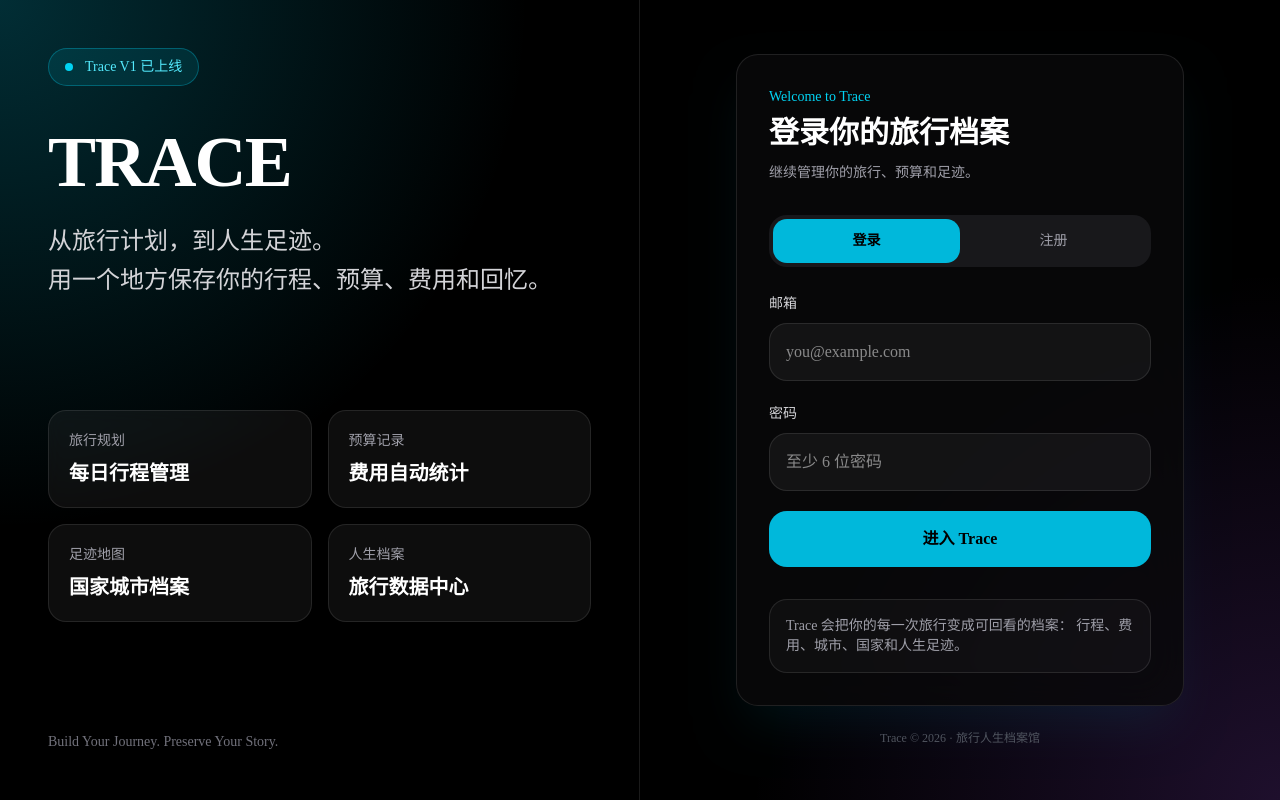
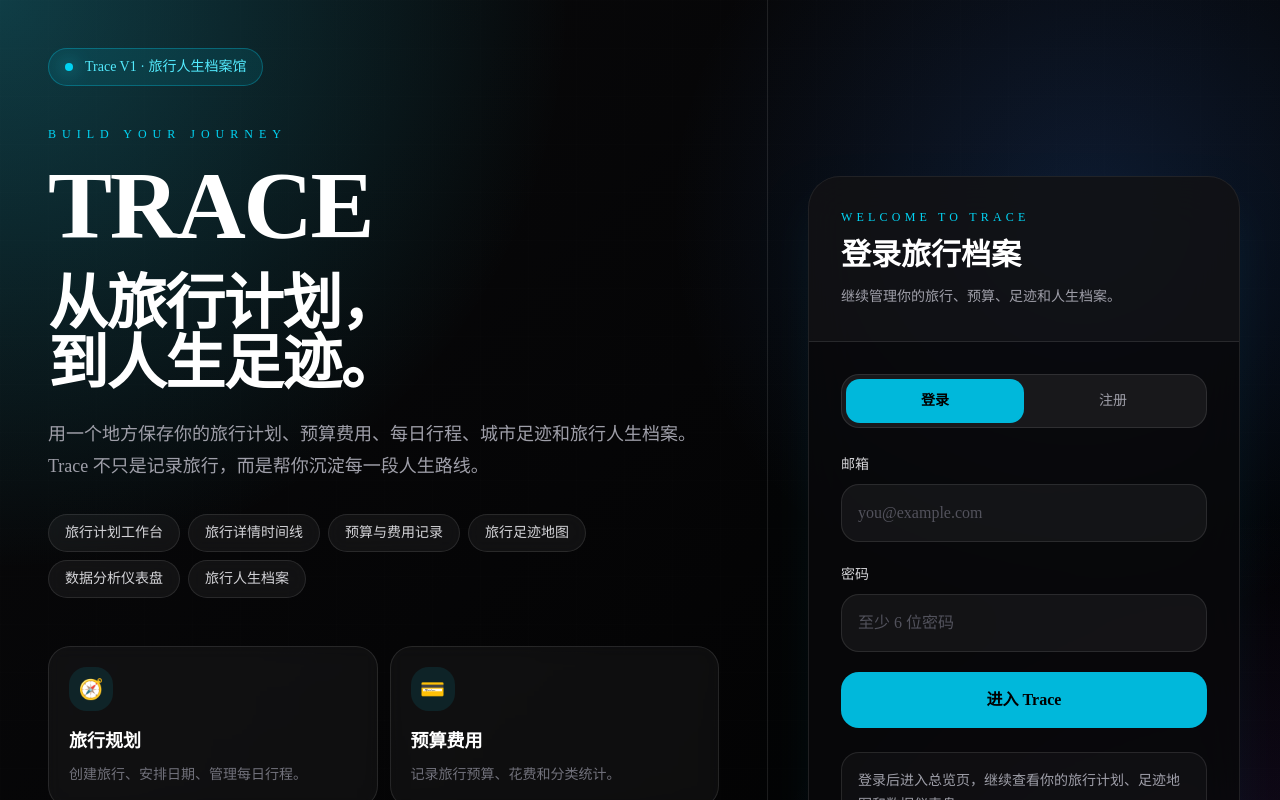
Before and after one commit to manruiwu06-design/Repository-name-trace-app, a Next.js app: page / in a window 1280 px wide. Shown: the top 800 px of the page. Built offline with nearby package versions, Linux system fonts and the light colour scheme; no server answers.

Commit message:
Optimize landing login page

```diff
--- a/app/page.tsx
+++ b/app/page.tsx
@@ -1,17 +1,58 @@
 "use client";
 
-import { useEffect, useState } from "react";
+import { type FormEvent, useEffect, useState } from "react";
 import { useRouter } from "next/navigation";
 import { supabase } from "@/lib/supabase";
+
+type AuthMode = "login" | "register";
+
+type AuthMessage = {
+  type: "success" | "error";
+  text: string;
+};
+
+const featureCards = [
+  {
+    title: "旅行规划",
+    desc: "创建旅行、安排日期、管理每日行程。",
+    icon: "🧭",
+  },
+  {
+    title: "预算费用",
+    desc: "记录旅行预算、花费和分类统计。",
+    icon: "💳",
+  },
+  {
+    title: "足迹地图",
+    desc: "把去过的国家和城市点亮成地图。",
+    icon: "🗺️",
+  },
+  {
+    title: "人生档案",
+    desc: "沉淀每一次旅行，形成长期旅行档案。",
+    icon: "✨",
+  },
+];
+
+const productPoints = [
+  "旅行计划工作台",
+  "旅行详情时间线",
+  "预算与费用记录",
+  "旅行足迹地图",
+  "数据分析仪表盘",
+  "旅行人生档案",
+];
 
 export default function Home() {
   const router = useRouter();
 
-  const [mode, setMode] = useState<"login" | "register">("login");
+  const [mode, setMode] = useState<AuthMode>("login");
   const [email, setEmail] = useState("");
   const [password, setPassword] = useState("");
 
+  const [checkingSession, setCheckingSession] = useState(true);
   const [loading, setLoading] = useState(false);
+  const [message, setMessage] = useState<AuthMessage | null>(null);
 
   useEffect(() => {
     checkUser();
@@ -21,142 +62,212 @@ export default function Home() {
     const { data } = await supabase.auth.getUser();
 
     if (data.user) {
-      router.push("/overview");
-    }
+      router.replace("/overview");
+      return;
     }
 
-  async function handleSubmit(e: React.FormEvent) {
+    setCheckingSession(false);
+  }
+
+  function switchMode(nextMode: AuthMode) {
+    setMode(nextMode);
+    setMessage(null);
+  }
+
+  async function handleSubmit(e: FormEvent<HTMLFormElement>) {
     e.preventDefault();
 
-    if (!email || !password) {
-      alert("请填写邮箱和密码");
+    const cleanEmail = email.trim();
+
+    if (!cleanEmail || !password) {
+      setMessage({
+        type: "error",
+        text: "请填写邮箱和密码。",
+      });
       return;
     }
 
     if (password.length < 6) {
-      alert("密码至少需要 6 位");
+      setMessage({
+        type: "error",
+        text: "密码至少需要 6 位。",
+      });
       return;
     }
 
     setLoading(true);
+    setMessage(null);
 
     if (mode === "register") {
       const { error } = await supabase.auth.signUp({
-        email,
+        email: cleanEmail,
         password,
       });
 
       setLoading(false);
 
       if (error) {
-        alert(error.message);
+        setMessage({
+          type: "error",
+          text: error.message,
+        });
         return;
       }
 
-      alert("注册成功，请登录");
+      setMessage({
+        type: "success",
+        text: "注册成功，请使用刚才的邮箱和密码登录。",
+      });
+
       setMode("login");
+      setPassword("");
       return;
     }
 
     const { error } = await supabase.auth.signInWithPassword({
-      email,
+      email: cleanEmail,
       password,
     });
 
     setLoading(false);
 
     if (error) {
-      alert(error.message);
+      setMessage({
+        type: "error",
+        text: error.message,
+      });
       return;
     }
 
     router.push("/overview");
   }
 
+  if (checkingSession) {
     return (
-    <main className="min-h-screen bg-black text-white overflow-hidden">
-      <div className="absolute inset-0 bg-[radial-gradient(circle_at_top_left,rgba(6,182,212,0.25),transparent_35%),radial-gradient(circle_at_bottom_right,rgba(168,85,247,0.18),transparent_35%)]" />
-
-      <div className="relative min-h-screen grid lg:grid-cols-2">
-        <section className="hidden lg:flex flex-col justify-between p-12 border-r border-white/10">
-          <div>
-            <div className="inline-flex items-center gap-3 rounded-full border border-cyan-400/30 bg-cyan-400/10 px-4 py-2 text-sm text-cyan-300">
-              <span className="h-2 w-2 rounded-full bg-cyan-400" />
-              Trace V1 已上线
+      <main className="flex min-h-screen items-center justify-center bg-black text-white">
+        <div className="text-center">
+          <div className="mx-auto flex h-16 w-16 items-center justify-center rounded-3xl bg-cyan-500 text-3xl font-black text-black shadow-[0_0_40px_rgba(34,211,238,0.25)]">
+            T
           </div>
 
-            <h1 className="mt-10 text-7xl font-bold tracking-tight">
+          <p className="mt-5 text-sm text-zinc-400">正在进入 Trace...</p>
+        </div>
+      </main>
+    );
+  }
+
+  return (
+    <main className="relative min-h-screen overflow-hidden bg-black text-white">
+      <div className="absolute inset-0 bg-[radial-gradient(circle_at_top_left,_rgba(34,211,238,0.26),_transparent_34%),radial-gradient(circle_at_85%_20%,_rgba(59,130,246,0.18),_transparent_30%),radial-gradient(circle_at_bottom_right,_rgba(168,85,247,0.16),_transparent_34%),linear-gradient(135deg,_#09090b,_#000000)]" />
+      <div className="absolute inset-0 bg-[linear-gradient(rgba(255,255,255,0.035)_1px,_transparent_1px),linear-gradient(90deg,_rgba(255,255,255,0.035)_1px,_transparent_1px)] bg-[size:48px_48px] opacity-20" />
+
+      <div className="relative grid min-h-screen lg:grid-cols-[1.2fr_0.8fr]">
+        <section className="flex flex-col justify-between border-white/10 px-5 py-8 sm:px-8 lg:border-r lg:p-12">
+          <div>
+            <div className="inline-flex items-center gap-3 rounded-full border border-cyan-400/30 bg-cyan-400/10 px-4 py-2 text-xs font-medium text-cyan-300 sm:text-sm">
+              <span className="h-2 w-2 rounded-full bg-cyan-400 shadow-[0_0_18px_rgba(34,211,238,0.9)]" />
+              Trace V1 · 旅行人生档案馆
+            </div>
+
+            <div className="mt-10 max-w-4xl">
+              <p className="text-xs uppercase tracking-[0.5em] text-cyan-400">
+                Build Your Journey
+              </p>
+
+              <h1 className="mt-4 text-6xl font-black tracking-tight sm:text-7xl lg:text-8xl">
                 TRACE
               </h1>
 
-            <p className="mt-6 max-w-xl text-2xl leading-relaxed text-zinc-300">
-              从旅行计划，到人生足迹。
+              <h2 className="mt-5 text-3xl font-black tracking-tight sm:text-5xl lg:text-6xl">
+                从旅行计划，
                 <br />
-              用一个地方保存你的行程、预算、费用和回忆。
+                到人生足迹。
+              </h2>
+
+              <p className="mt-6 max-w-2xl text-base leading-8 text-zinc-400 sm:text-lg">
+                用一个地方保存你的旅行计划、预算费用、每日行程、城市足迹和旅行人生档案。
+                Trace 不只是记录旅行，而是帮你沉淀每一段人生路线。
               </p>
             </div>
 
-          <div className="grid grid-cols-2 gap-4">
-            <div className="rounded-2xl border border-white/10 bg-white/5 p-5 backdrop-blur">
-              <p className="text-sm text-zinc-400">旅行规划</p>
-              <h3 className="mt-2 text-xl font-semibold">每日行程管理</h3>
-            </div>
-
-            <div className="rounded-2xl border border-white/10 bg-white/5 p-5 backdrop-blur">
-              <p className="text-sm text-zinc-400">预算记录</p>
-              <h3 className="mt-2 text-xl font-semibold">费用自动统计</h3>
-            </div>
-
-            <div className="rounded-2xl border border-white/10 bg-white/5 p-5 backdrop-blur">
-              <p className="text-sm text-zinc-400">足迹地图</p>
-              <h3 className="mt-2 text-xl font-semibold">国家城市档案</h3>
-            </div>
-
-            <div className="rounded-2xl border border-white/10 bg-white/5 p-5 backdrop-blur">
-              <p className="text-sm text-zinc-400">人生档案</p>
-              <h3 className="mt-2 text-xl font-semibold">旅行数据中心</h3>
+            <div className="mt-8 flex flex-wrap gap-2">
+              {productPoints.map((point) => (
+                <span
+                  key={point}
+                  className="rounded-full border border-white/10 bg-white/5 px-4 py-2 text-sm text-zinc-300 backdrop-blur"
+                >
+                  {point}
+                </span>
+              ))}
             </div>
           </div>
 
-          <p className="text-sm text-zinc-500">
-            Build Your Journey. Preserve Your Story.
+          <div className="mt-10 grid gap-3 sm:grid-cols-2 lg:mt-12">
+            {featureCards.map((item) => (
+              <div
+                key={item.title}
+                className="rounded-3xl border border-white/10 bg-white/[0.045] p-5 backdrop-blur transition hover:border-cyan-400/30 hover:bg-white/[0.07]"
+              >
+                <div className="flex h-11 w-11 items-center justify-center rounded-2xl bg-cyan-400/10 text-xl">
+                  {item.icon}
+                </div>
+
+                <h3 className="mt-4 text-lg font-bold">{item.title}</h3>
+
+                <p className="mt-2 text-sm leading-6 text-zinc-500">
+                  {item.desc}
+                </p>
+              </div>
+            ))}
+          </div>
+
+          <p className="mt-8 hidden text-sm text-zinc-600 lg:block">
+            Preserve Your Story. Archive Every Journey.
           </p>
         </section>
 
-        <section className="flex items-center justify-center px-6 py-12">
+        <section className="flex items-center justify-center px-5 py-10 sm:px-8 lg:px-10">
           <div className="w-full max-w-md">
-            <div className="mb-10 lg:hidden text-center">
-              <h1 className="text-5xl font-bold tracking-wider">TRACE</h1>
-              <p className="mt-3 text-zinc-400">
-                从旅行计划，到人生足迹
+            <div className="mb-6 text-center lg:hidden">
+              <div className="mx-auto flex h-16 w-16 items-center justify-center rounded-3xl bg-cyan-500 text-3xl font-black text-black">
+                T
+              </div>
+
+              <h1 className="mt-4 text-5xl font-black tracking-wider">
+                TRACE
+              </h1>
+
+              <p className="mt-3 text-sm text-zinc-400">
+                旅行人生档案馆
               </p>
             </div>
 
-            <div className="rounded-3xl border border-white/10 bg-zinc-950/80 p-8 shadow-2xl shadow-cyan-500/10 backdrop-blur-xl">
-              <div className="mb-8">
-                <p className="text-sm text-cyan-400">
+            <div className="overflow-hidden rounded-[2rem] border border-white/10 bg-zinc-950/85 shadow-2xl shadow-cyan-500/10 backdrop-blur-xl">
+              <div className="border-b border-white/10 bg-white/[0.03] p-6 sm:p-8">
+                <p className="text-xs uppercase tracking-[0.35em] text-cyan-400">
                   Welcome to Trace
                 </p>
 
-                <h2 className="mt-2 text-3xl font-bold">
-                  {mode === "login" ? "登录你的旅行档案" : "创建 Trace 账号"}
+                <h2 className="mt-3 text-3xl font-black">
+                  {mode === "login" ? "登录旅行档案" : "创建 Trace 账号"}
                 </h2>
 
-                <p className="mt-3 text-sm text-zinc-400">
+                <p className="mt-3 text-sm leading-6 text-zinc-400">
                   {mode === "login"
-                    ? "继续管理你的旅行、预算和足迹。"
-                    : "开始记录你的第一段旅程。"}
+                    ? "继续管理你的旅行、预算、足迹和人生档案。"
+                    : "从第一趟旅行开始，建立你的旅行人生档案。"}
                 </p>
               </div>
 
-              <div className="mb-6 grid grid-cols-2 rounded-2xl bg-zinc-900 p-1">
+              <div className="p-6 sm:p-8">
+                <div className="mb-6 grid grid-cols-2 rounded-2xl border border-white/10 bg-zinc-900 p-1">
                   <button
                     type="button"
-                  onClick={() => setMode("login")}
+                    onClick={() => switchMode("login")}
                     className={
                       mode === "login"
-                      ? "rounded-xl bg-cyan-500 py-3 text-sm font-semibold text-black"
-                      : "rounded-xl py-3 text-sm text-zinc-400 hover:text-white"
+                        ? "rounded-xl bg-cyan-500 py-3 text-sm font-black text-black"
+                        : "rounded-xl py-3 text-sm font-medium text-zinc-400 hover:text-white"
                     }
                   >
                     登录
@@ -164,46 +275,66 @@ export default function Home() {
 
                   <button
                     type="button"
-                  onClick={() => setMode("register")}
+                    onClick={() => switchMode("register")}
                     className={
                       mode === "register"
-                      ? "rounded-xl bg-cyan-500 py-3 text-sm font-semibold text-black"
-                      : "rounded-xl py-3 text-sm text-zinc-400 hover:text-white"
+                        ? "rounded-xl bg-cyan-500 py-3 text-sm font-black text-black"
+                        : "rounded-xl py-3 text-sm font-medium text-zinc-400 hover:text-white"
                     }
                   >
                     注册
                   </button>
                 </div>
 
+                {message && (
+                  <div
+                    className={`mb-5 rounded-2xl border px-4 py-3 text-sm ${
+                      message.type === "success"
+                        ? "border-emerald-500/25 bg-emerald-500/10 text-emerald-300"
+                        : "border-red-500/25 bg-red-500/10 text-red-300"
+                    }`}
+                  >
+                    {message.text}
+                  </div>
+                )}
+
                 <form onSubmit={handleSubmit} className="space-y-5">
                   <div>
-                  <label className="text-sm text-zinc-300">邮箱</label>
+                    <label className="text-sm font-medium text-zinc-300">
+                      邮箱
+                    </label>
 
                     <input
                       type="email"
                       placeholder="you@example.com"
                       value={email}
                       onChange={(e) => setEmail(e.target.value)}
-                    className="mt-2 w-full rounded-2xl border border-white/10 bg-white/5 px-4 py-4 text-white outline-none transition focus:border-cyan-400"
+                      autoComplete="email"
+                      className="mt-2 w-full rounded-2xl border border-white/10 bg-white/5 px-4 py-4 text-white outline-none transition placeholder:text-zinc-600 focus:border-cyan-400"
                     />
                   </div>
 
                   <div>
-                  <label className="text-sm text-zinc-300">密码</label>
+                    <label className="text-sm font-medium text-zinc-300">
+                      密码
+                    </label>
 
                     <input
                       type="password"
                       placeholder="至少 6 位密码"
                       value={password}
                       onChange={(e) => setPassword(e.target.value)}
-                    className="mt-2 w-full rounded-2xl border border-white/10 bg-white/5 px-4 py-4 text-white outline-none transition focus:border-cyan-400"
+                      autoComplete={
+                        mode === "login" ? "current-password" : "new-password"
+                      }
+                      className="mt-2 w-full rounded-2xl border border-white/10 bg-white/5 px-4 py-4 text-white outline-none transition placeholder:text-zinc-600 focus:border-cyan-400"
                     />
                   </div>
 
                   <button
                     type="submit"
                     disabled={loading}
-                  className="w-full rounded-2xl bg-cyan-500 py-4 font-bold text-black transition hover:bg-cyan-400 disabled:opacity-50"
+                    className="w-full rounded-2xl bg-cyan-500 py-4 font-black text-black transition hover:bg-cyan-400 disabled:cursor-not-allowed disabled:opacity-50"
                   >
                     {loading
                       ? "处理中..."
@@ -213,11 +344,13 @@ export default function Home() {
                   </button>
                 </form>
 
-              <div className="mt-8 rounded-2xl border border-white/10 bg-white/[0.03] p-4">
-                <p className="text-sm text-zinc-400">
-                  Trace 会把你的每一次旅行变成可回看的档案：
-                  行程、费用、城市、国家和人生足迹。
+                <div className="mt-6 rounded-2xl border border-white/10 bg-white/[0.03] p-4">
+                  <p className="text-sm leading-6 text-zinc-400">
+                    {mode === "login"
+                      ? "登录后进入总览页，继续查看你的旅行计划、足迹地图和数据仪表盘。"
+                      : "注册后即可开始创建旅行计划，记录预算、行程和城市足迹。"}
                   </p>
+                </div>
               </div>
             </div>
 
```
Lines whose indentation alone changed are shown as unchanged.
